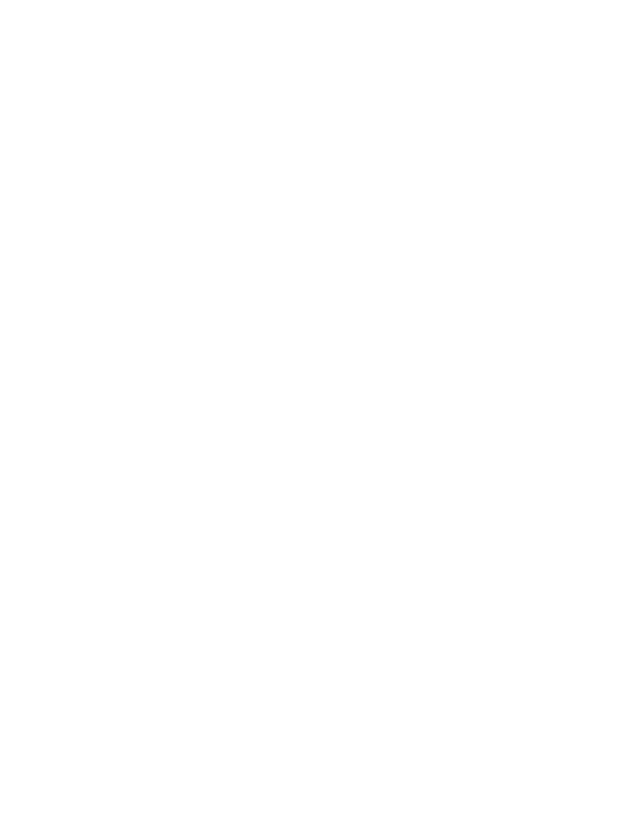
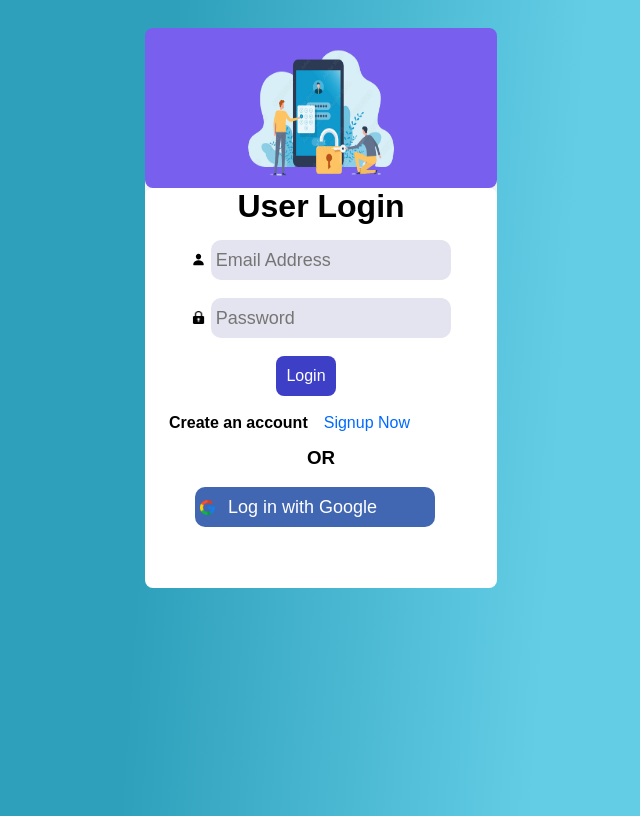
Before and after one commit to Bilalzafar0020/Polling-webapp, a plain HTML site: page login/signup/index.html in a window 1280 px wide. Shown: the whole page, without its empty margins (319-959 px from the left). Drawn offline with Linux system fonts and the light colour scheme; a web font is replaced by a local one.

Commit message:
Almost complete

```diff
--- a/login/signup/index.html
+++ b/login/signup/index.html
@@ -11,12 +11,60 @@
 
 <main class="main">
 
+    <div class="extra">
 <div class="logo">
 
+   <img src="/assets/1000_F_501903811_pA3IGrb7DgwZeFfb3WY5GxtjgVinOMpm-removebg-preview.png"
+    width="170px" height="200px">
 
 </div>
-    <div class="login"></div>
+
+    <div class="login">
+
+<h1 class="userL">User Login</h1>
+
+<form id="loginForm">
+
+
+    <div class="email" >
+<img src="/assets/person.svg" width="15px" height="13px" >
+<input type="text" required placeholder="Email Address" id="email"> </div> <br>
+
+<div class="password">
+<img src="/assets/padlock.png" width="15px" height="13px"  >
+<input type="password" required placeholder="Password" id="password">
+</div>
+<br>
+
+
+<button id="login">Login</button><br/>
+</form>
+
+
+<div class="signup">
+
+<h3 class="createaccount">Create an account</h3>
+<a href="/login/signup/signup.html" class="signupb">Signup now</a>
+
+</div>
+<h3 class="or">OR</h3>
+<br>
+
+
+ <button id="google" style="display: flex; align-items: center;">
+    <img src="/assets/google.png" width="15px" height="15px" style="margin-right: 5px;">
+            <span style="margin-left: 8px;">Log in with Google</span>
+          </button>
+
+    </div>
+</div>
 </main>
+
+<script src="https://www.gstatic.com/firebasejs/8.10.0/firebase-app.js"></script>
+<script src="https://www.gstatic.com/firebasejs/8.10.0/firebase-auth.js"></script>
+<script src="https://www.gstatic.com/firebasejs/8.10.0/firebase-firestore.js"></script>
+
+<script src="./script.js"></script>
 
 </body>
 </html>
--- a/login/signup/script.js
+++ b/login/signup/script.js
@@ -0,0 +1,44 @@
+
+
+const firebaseConfig = {
+    apiKey: "AIzaSyC6EI18CIdhQAjcGR3P9O_OTHXuga8wDXQ",
+    authDomain: "polling-webapp.firebaseapp.com",
+    projectId: "polling-webapp",
+    storageBucket: "polling-webapp.appspot.com",
+    messagingSenderId: "454285381080",
+    appId: "1:454285381080:web:b7ee27f5d4be178d0cf6ad",
+    measurementId: "G-HPQL66893T"
+  };
+
+
+  firebase.initializeApp(firebaseConfig);
+
+
+  const loginForm = document.getElementById('loginForm');
+  const emailInput = document.getElementById('email');
+  const passwordInput = document.getElementById('password');
+
+  loginForm.addEventListener('submit', (e) => {
+    e.preventDefault(); // Prevent form submission
+
+    console.log('Form submitted');
+
+    const email = emailInput.value;
+    const password = passwordInput.value;
+
+    console.log('Email:', email);
+    console.log('Password:', password);
+
+
+    firebase.auth().signInWithEmailAndPassword(email, password)
+      .then((userCredential) => {
+
+        console.log('Login successful');
+        window.location.href = "/Main/main.html";
+      })
+      .catch((error) => {
+
+        console.log('Login error:', error);
+        alert("Invalid email or password. Please enter correct credentials.");
+      });
+  });
--- a/login/signup/style.css
+++ b/login/signup/style.css
@@ -1,16 +1,171 @@
+@import url('https://fonts.googleapis.com/css2?family=IBM+Plex+Sans&family=Lobster&family=Poppins:wght@400;500&family=Tsukimi+Rounded:wght@400;500&display=swap');
+
+
 *{
     margin: 0;
 padding: 0;
 box-sizing: border-box;
+font-family: 'IBM Plex Sans', sans-serif;
+font-family: 'Lobster', cursive;
+font-family: 'Poppins', sans-serif;
+font-family: 'Tsukimi Rounded', sans-serif;
 }
 body{
-    height: 100dvh;
-    width: 100dvw;
+    height: 100vh;
+    max-width: 100vw;
+    /* background-image: url(/assets/background.jpeg);
+    background-size: cover; */
+    background: linear-gradient(94deg, rgba(46,160,187,1) 37%, rgba(100,205,230,1) 68%);
+}
+::-webkit-scrollbar {
+    display: none;
+    scroll-behavior: smooth;
 }
 
-main{
+main.main{
+  display: flex;
+  flex-direction: column;
+  justify-content: center;
+  align-items: center;
+  margin-top: 1rem;
+}
+
+div.extra{
+    width: 352px;
+    height: 30rem;
+    margin-top: 12px;
+    background: linear-gradient(166.34deg, #FEFEFE 0%, #F9F9F9 12.84%, #F3F3F3 32.53%, #E5E5E5 100%);
+    border-radius: 40px;
+
+}
+div.logo{
+display: flex;
+flex-direction: column;
+align-items: center;
+justify-content: center;
+background-color: #785fee;
+    width:22rem;
+    height: 10rem;
+    border-radius: 8px;
+}
+
+div.login{
+display: flex;
+flex-direction: column;
+background-color: #ffffff;
+width:22rem;
+    height: 25rem;
+    border-radius: 8px;
+}
+
+h1.userL{
+    text-align: center;
+}
+
+form{
+    margin-top: 15px;
     display: flex;
     flex-direction: column;
     align-items: center;
     justify-content: center;
 }
+input#email{
+    border: none;
+    outline: none;
+    background-color:rgb(228, 228, 240) ;
+    /* border: 1px solid rgb(116, 116, 121); */
+    color: #141313;
+    width: 15rem;
+height: 40px;
+font-size: 18px;
+font-variant:normal;
+border-radius: 10px;
+cursor: text;
+padding-left: 5px;
+z-index: 1;
+transition: border-color 0.1s, border-radius 0.1s, background-color 0.1s;
+}
+
+input#password{
+    border: none;
+    outline: none;
+    background-color:rgb(228, 228, 240) ;
+    /* border: 1px solid rgb(116, 116, 121); */
+    color: #141313;
+    width: 15rem;
+height: 40px;
+font-size: 18px;
+font-variant:normal;
+border-radius: 10px;
+cursor: text;
+padding-left: 5px;
+z-index: 1;
+transition: border-color 0.1s, border-radius 0.1s, background-color 0.1s;
+}
+
+input#email:focus,
+input#password:focus,
+input#email:hover,
+input#password:hover {     /*  so that when user focus it the bordere should display */
+  border: 3px solid #0004fc;
+  border-radius: 5px;
+  background-color: #ffffff;
+  color: #000000;
+}
+
+
+button#login{
+    width: 60px;
+    height: 40px;
+    background-color: #2b2dc2e8;
+    border: none;
+    outline: none;
+    color: #ffffff;
+    font-size: 16px;
+    border-radius: 8px;
+    margin-right: 30px;
+    cursor: pointer;
+}
+button#login:hover{
+    transform: scale(1.1);
+}
+div.signup{
+    display: flex;
+    flex-direction: row;
+    text-align: center;
+    margin-left: 24px;
+    gap: 16px;
+}
+
+h3.createaccount{
+font-size: 16px;
+}
+
+a.signupb{
+    text-transform: capitalize;
+    text-decoration: none;
+    color: #006aff;
+    font-weight: 500;
+}
+
+h3.or{
+    text-align: center;
+    margin-top: 15px;
+}
+
+button#google{
+    border: none;
+    outline: none;
+    background-color:#4267b2;
+    color: #ffffff;
+    width: 15rem;
+height: 40px;
+font-size: 18px;
+font-variant:normal;
+border-radius: 10px;
+padding-left: 5px;
+z-index: 1;
+transition: border-color 0.1s, border-radius 0.1s, background-color 0.1s;
+    cursor: pointer;
+    margin-left: 50px;
+}
```
Also changed, not shown: Main/main.css (+31 -0 lines), Main/main.html (+50 -0 lines), Main/main.js (+63 -0 lines), login/signup/signup.html (added, +335 -0 lines), assets/1000_F_501903811_pA3IGrb7DgwZeFfb3WY5GxtjgVinOMpm-removebg-preview.png (added), assets/background.jpeg (added), assets/google.png (added), assets/padlock.png (added), assets/person.svg (added).
